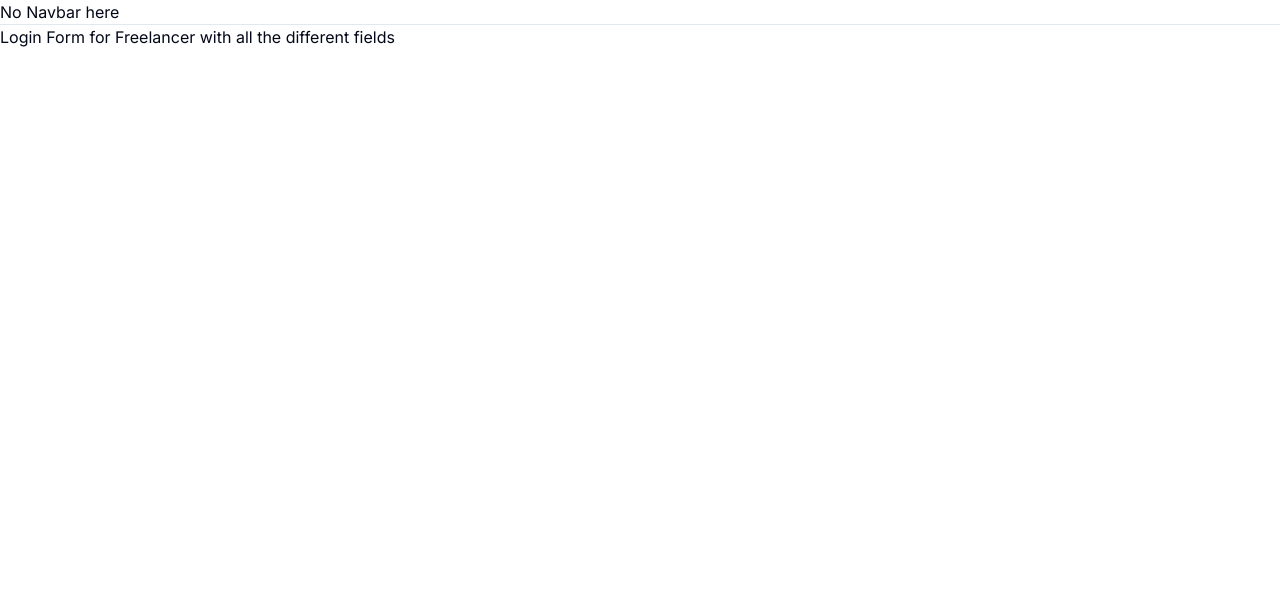
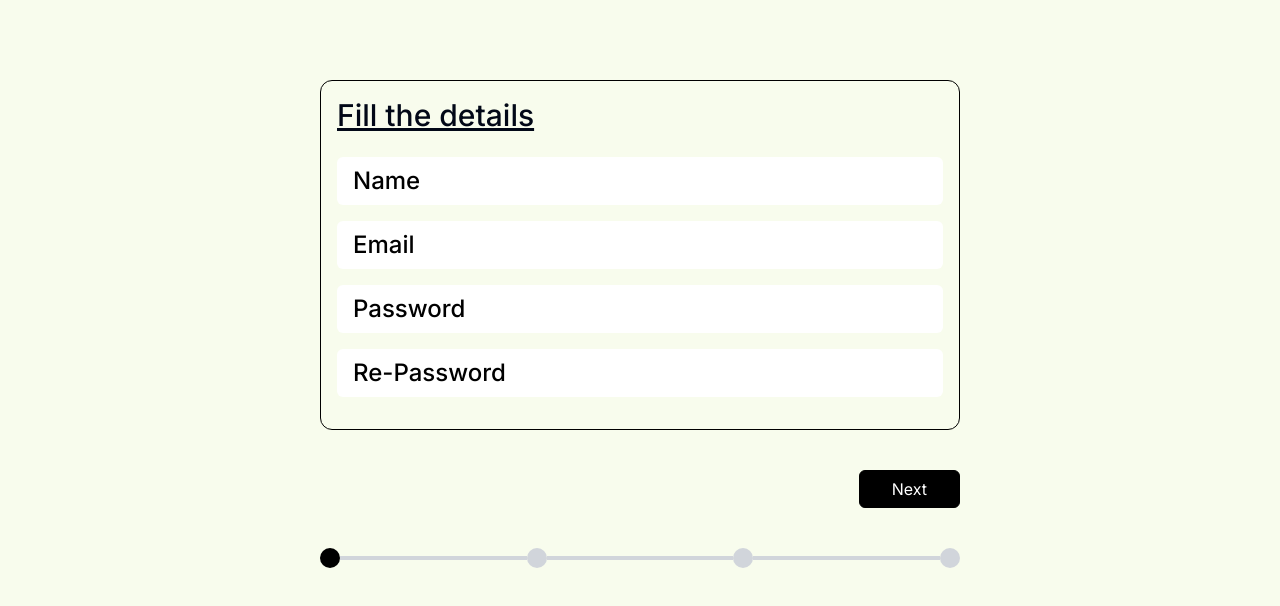
Before and after one commit to WadadParker/workwise, a Next.js app: page /signup/freelance in a window 1280 px wide. Shown: the top 606 px of the page. Built offline with nearby package versions, Linux system fonts and the light colour scheme.

Commit message:
style: First 3 pages of form

```diff
--- /dev/null
+++ b/src/app/signup/freelance/FreelanceContext.js
@@ -0,0 +1,16 @@
+import { createContext, useContext, useState } from "react";
+
+const FreelanceContext = createContext();
+
+export const FreelanceProvider = ({children}) => {
+
+
+
+    return (
+        <FreelanceContext.Provider value={{}} >
+            {children}
+        </FreelanceContext.Provider>
+    )
+}
+
+export const useFreelance = () => useContext(FreelanceContext);
--- /dev/null
+++ b/src/app/signup/freelance/components/Domain.jsx
@@ -0,0 +1,27 @@
+"use client"
+import React from 'react'
+
+const DomainVector = ({imgSrc}) => {
+  return (
+    <li className='border-[0.2px] rounded-[10px] border-black hover:cursor-pointer hover:border-highlight-green overflow-hidden p-3 bg-white space-y-2.5'>
+        <img src={imgSrc} alt="developer" className="size-48" />
+        <h1 className=' text-2xl font-medium text-center'>Developer</h1>
+      </li>
+  )
+}
+
+const Domain = () => {
+  return (
+    <section className=' mx-auto'>
+      <h1 className='text-3xl leading-10 font-medium text-center mt-10'>What is your Domain?</h1>
+      <ul className='flex gap-x-10 mt-20 pb-2.5'>
+        <DomainVector imgSrc="https://img.freepik.com/free-vector/programming-concept-illustration_114360-1351.jpg?t=st=1715476088~exp=1715479688~hmac=29e382bc437ec3af8b84dd440cffdf9a596fa1d3c4cc78aa2787878e20a63849&w=740" />
+        <DomainVector imgSrc="https://img.freepik.com/free-vector/design-tools-concept-illustration_114360-1227.jpg?t=st=1715476733~exp=1715480333~hmac=ae5772991cf7541a08d18fbc1173eefc6299fc533b69d3e7a4795dfe47d717ee&w=740" />
+        <DomainVector imgSrc="https://img.freepik.com/free-vector/wall-post-concept-illustration_114360-1022.jpg?t=st=1715476767~exp=1715480367~hmac=26c9df2aa07e69d6696c2404f404d60b015280707c7dccada93b636eca9e004d&w=740" />
+        <DomainVector imgSrc="https://img.freepik.com/free-vector/social-tree-concept-illustration_114360-188.jpg?t=st=1715476859~exp=1715480459~hmac=7eb981d06212b370e3bdad196048e6d703e5e0a1bb024f0294777c611ada1883&w=740" />
+      </ul>
+    </section>
+  )
+}
+
+export default Domain
--- /dev/null
+++ b/src/app/signup/freelance/components/Expertise.jsx
@@ -0,0 +1,49 @@
+"use client"
+import React , {useState} from 'react'
+
+const generateRandomColor=(index)=> {
+
+    switch(index) {
+        case 0 : return "#8277FF";
+        case 1 : return "#D3445B";
+        case 2 : return "#50BFA5";
+        case 3: return "#a855f7";
+        case 4: return "#a855f7";
+        case 5: return "#F24E1E";
+    }
+}
+
+const Expertise = () => {
+    const devExp = ["Frontend","Backend","Fullstack","Devops","Mobile App"]
+    const designExp = ["Graphic Design","UI/UX Design","Web Design","Illustration","Motion Graphics"]
+    const contentExp = ["Blog Writing","Copywriting","Technical Writing","Creative Writing","SEO Content Writing"]
+    const digitalExp = ["Social Media Marketing","SEO","Pay-Per-Click Advertising","Content Marketing","Email Marketing"]
+
+    const [expArray,setExpArray] = useState([]);
+
+    const toggleArray = (text) => {
+        const found = expArray.find(item=>item==text)
+        if(found)
+        setExpArray(prev=>[...prev].filter(item=>item!==text))
+        else
+        setExpArray(prev=>[...prev,text])
+    }
+
+  return (
+    <section className=' mx-auto'>
+      <h1 className='text-3xl leading-10 font-medium text-center mt-10'>What is your Domain?</h1>
+      <ul className='flex gap-x-10 mt-20 pb-2.5'>
+        {devExp.map((item,index)=>{
+            const randomColor = generateRandomColor(index)
+            return (
+            <li key={index} className={expArray.includes(item)?"bg-gray-200 text-black rounded-md py-2 px-4 hover:cursor-pointer border border-transparent hover:border-black":"text-white rounded-md py-2 px-4 hover:cursor-pointer border border-transparent"} onClick={()=>toggleArray(item)}
+            style={{ backgroundColor: expArray.includes(item) ? "#e5e7eb" : randomColor }}>
+                {item}
+            </li>
+        )})}
+      </ul>
+    </section>
+  )
+}
+
+export default Expertise
--- /dev/null
+++ b/src/app/signup/freelance/components/FillDetails.jsx
@@ -0,0 +1,15 @@
+import React from 'react'
+
+const FillDetails = () => {
+  return (
+    <section className='border border-black rounded-xl p-4 pb-8 w-1/2 mx-auto flex flex-col gap-y-4 mt-20'>
+        <h1 className='font-medium text-3xl underline mb-2'>Fill the details</h1>
+        <input placeholder='Name' className='bg-white outline-none px-4 py-2 rounded-md text-2xl font-medium placeholder:text-black ' />
+        <input placeholder='Email' className='bg-white outline-none px-4 py-2 rounded-md text-2xl font-medium placeholder:text-black ' />
+        <input placeholder='Password' type="password" className='bg-white outline-none px-4 py-2 rounded-md text-2xl font-medium placeholder:text-black ' />
+        <input placeholder='Re-Password' type="password" className='bg-white outline-none px-4 py-2 rounded-md text-2xl font-medium placeholder:text-black ' />
+      </section>
+  )
+}
+
+export default FillDetails
--- /dev/null
+++ b/src/app/signup/freelance/components/Stepper.jsx
@@ -0,0 +1,24 @@
+"use client"
+import React from 'react'
+
+const Stepper = ({step,setStep}) => {
+    const activeClassName = "size-5 bg-black rounded-full transition-all ease-in delay-150"
+    const normalClassName = "size-5 bg-gray-300 rounded-full transition-all ease-in delay-150"
+
+  return (
+    <>
+    <button className='px-8 py-1.5 w-fit ml-auto mr-[25%] rounded-md bg-black text-white border border-black hover:text-black hover:bg-white transition-colors ease-linear' onClick={()=>setStep(prev=>prev+1)}>Next</button>
+    <div className='flex w-1/2 items-center mx-auto'>
+      <section  className={step>=1?activeClassName:normalClassName}></section>
+      <aside className={`h-1 transition-all ease-in delay-150 ${step>=2?"bg-black":"bg-gray-300"} grow`}></aside>
+      <section  className={step>=2?activeClassName:normalClassName}></section>
+      <aside className={`h-1 transition-all ease-in delay-150 ${step>=3?"bg-black":"bg-gray-300"} grow`}></aside>
+      <section  className={step>=3?activeClassName:normalClassName}></section>
+      <aside className={`h-1 transition-all ease-in delay-150 ${step>=4?"bg-black":"bg-gray-300"} grow`}></aside>
+      <section  className={step==4?activeClassName:normalClassName}></section>
+    </div>
+    </>
+  )
+}
+
+export default Stepper
--- a/src/app/signup/freelance/page.jsx
+++ b/src/app/signup/freelance/page.jsx
@@ -1,12 +1,26 @@
+"use client"
 import React from 'react'
+import { useState } from 'react'
+
+import { useFreelance } from './FreelanceContext'
+import { FreelanceProvider } from './FreelanceContext'
+
+import Stepper from './components/Stepper'
+import FillDetails from './components/FillDetails'
+import Domain from './components/Domain'
+import Expertise from "./components/Expertise"
 
 const page = () => {
+  const [step,setStep] = useState(1);
   return (
-    <div>
-      No Navbar here
-      <hr />
-      Login Form for Freelancer with all the different fields
+    <FreelanceProvider>
+    <div className='bg-bg h-screen flex flex-col justify-start gap-y-10'>
+      {step==1 && <FillDetails />}
+      {step==2 && <Domain />}
+      {step==3 && <Expertise />}
+      <Stepper step={step} setStep={setStep}/>
     </div>
+    </FreelanceProvider>
   )
 }
 
```
